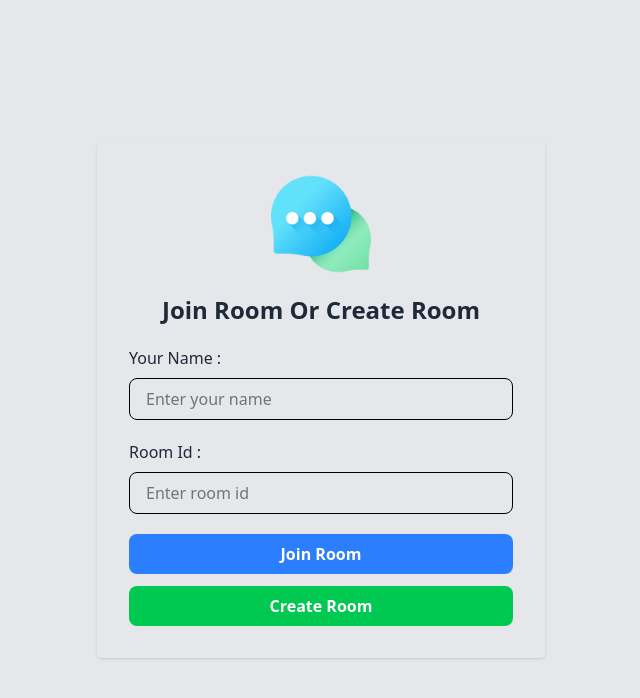
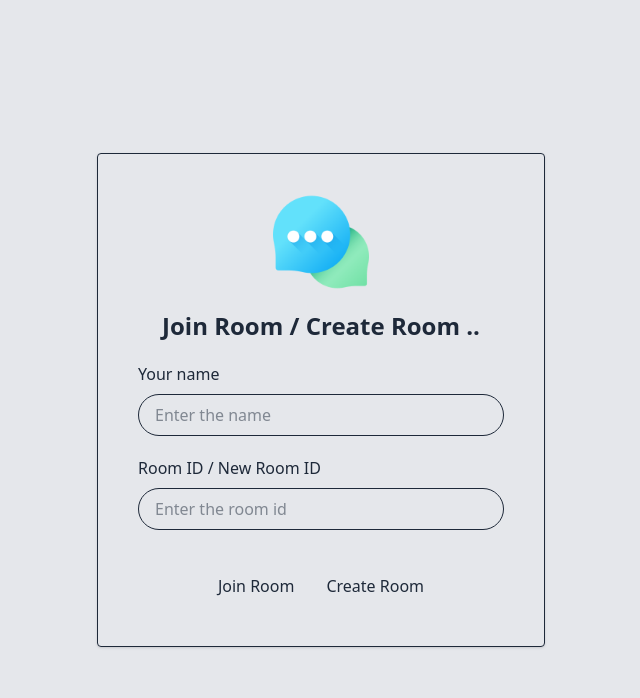
Before and after one commit to CodeHarsh108/Chat-App-Frontend, a React (Vite) app: page / in a window 1280 px wide. Shown: the top 698 px of the page, without its empty margins (319-959 px from the left). Built offline with nearby package versions, Linux system fonts and the light colour scheme.

Commit message:
Normal State

```diff
--- a/src/components/ChatPage.jsx
+++ b/src/components/ChatPage.jsx
@@ -1,101 +1,129 @@
-import React, { useEffect, useRef, useState } from 'react'
-import { MdAttachFile, MdSend } from 'react-icons/md'
-import { useChatContext } from '../context/ChatContext';
-import { useNavigate } from 'react-router';
-import SockJS from 'sockjs-client';
+import React, { useEffect, useRef, useState } from "react";
+import { MdAttachFile, MdSend } from "react-icons/md";
+import useChatContext from "../context/ChatContext";
+import { useNavigate } from "react-router";
+import SockJS from "sockjs-client";
+import { Stomp } from "@stomp/stompjs";
+import toast from "react-hot-toast";
 import { baseURL } from "../config/AxiosHelper";
-import { Stomp } from '@stomp/stompjs';
-import toast from 'react-hot-toast';
-import { getMessages } from '../services/RoomServices';
-import { timeAgo } from '../config/helper';
-
-
-
-export const ChatPage = () => {
-
-  const {roomId, currentUser, connected, setConnected, setRoomId, setCurrentUser} = useChatContext();
+import { getMessagess } from "../services/RoomServices";
+import { timeAgo } from "../config/helper";
+const ChatPage = () => {
+  const {
+    roomId,
+    currentUser,
+    connected,
+    setConnected,
+    setRoomId,
+    setCurrentUser,
+  } = useChatContext();
+  // console.log(roomId);
+  // console.log(currentUser);
+  // console.log(connected);
 
   const navigate = useNavigate();
   useEffect(() => {
-    if(!connected || !roomId || !currentUser){
-      navigate('/');
+    if (!connected) {
+      navigate("/");
     }
-  },[connected, roomId, currentUser]);
-
-
+  }, [connected, roomId, currentUser]);
 
   const [messages, setMessages] = useState([]);
-const [input, setInput] = useState('');
+  const [input, setInput] = useState("");
   const inputRef = useRef(null);
   const chatBoxRef = useRef(null);
   const [stompClient, setStompClient] = useState(null);
 
+  //page init:
+  //messages ko load karne honge
+
   useEffect(() => {
-  async function loadMessages(){
-    try{
-      const messages = await getMessages(roomId);
+    async function loadMessages() {
+      try {
+        const messages = await getMessagess(roomId);
+        // console.log(messages);
         setMessages(messages);
-    } catch (error) {
-      console.error('Error loading messages: ', error);
+      } catch (error) {}
     }
-  }
-  if(connected){
+    if (connected) {
       loadMessages();
     }
   }, []);
 
+  //scroll down
+
   useEffect(() => {
-  if(chatBoxRef.current){
+    if (chatBoxRef.current) {
       chatBoxRef.current.scroll({
         top: chatBoxRef.current.scrollHeight,
-      behavior: 'smooth',
+        behavior: "smooth",
       });
     }
   }, [messages]);
 
+  //stompClient ko init karne honge
+  //subscribe
+
   useEffect(() => {
     const connectWebSocket = () => {
+      ///SockJS
       const sock = new SockJS(`${baseURL}/chat`);
       const client = Stomp.over(sock);
+
       client.connect({}, () => {
         setStompClient(client);
-    toast.success('Connected to chat server');
+
+        toast.success("connected");
+
         client.subscribe(`/topic/room/${roomId}`, (message) => {
           console.log(message);
-      const newMessage  = JSON.parse(message.body);
-      setMessages((prev) => [...prev, newMessage] );
-    }
-    );
+
+          const newMessage = JSON.parse(message.body);
+
+          setMessages((prev) => [...prev, newMessage]);
+
+          //rest of the work after success receiving the message
+        });
       });
     };
-  if(connected){
+
+    if (connected) {
       connectWebSocket();
     }
-},[roomId]);
 
-const sendMessage = async () =>{
-  if(stompClient && connected && input.trim() !== ''){
-    console.log('sending message: ', input);
+    //stomp client
+  }, [roomId]);
+
+  //send message handle
+
+  const sendMessage = async () => {
+    if (stompClient && connected && input.trim()) {
+      console.log(input);
 
       const message = {
         sender: currentUser,
         content: input,
-    roomId: roomId
+        roomId: roomId,
+      };
+
+      stompClient.send(
+        `/app/sendMessage/${roomId}`,
+        {},
+        JSON.stringify(message)
+      );
+      setInput("");
     }
 
-  stompClient.send(`/app/sendMessage/${roomId}`, {}, JSON.stringify(message));
-  setInput("");
-}
+    //
   };
 
-function handleLogout(){
+  function handleLogout() {
     stompClient.disconnect();
     setConnected(false);
     setRoomId("");
     setCurrentUser("");
-  navigate('/');
+    navigate("/");
   }
-
 
   return (
     <div className="">
@@ -143,11 +171,10 @@ function handleLogout(){
             >
               <div className="flex flex-row gap-2">
                 <img
-  className="h-10 w-10 rounded-full"
-  src={`https://api.dicebear.com/7.x/identicon/svg?seed=${message.sender}`}
-  alt="avatar"
+                  className="h-10 w-10"
+                  src={"https://avatar.iran.liara.run/public/43"}
+                  alt=""
                 />
-
                 <div className="flex flex-col gap-1">
                   <p className="text-sm font-bold">{message.sender}</p>
                   <p>{message.content}</p>
--- a/src/components/JoinCreateChat.jsx
+++ b/src/components/JoinCreateChat.jsx
@@ -1,126 +1,142 @@
-import React, { useState } from 'react'
-import chatIcon from '../assets/chat.png'
-import { MdRoom } from 'react-icons/md';
-import toast from 'react-hot-toast';
-import { createRoomAPI} from '../services/RoomServices';
-import { useChatContext } from '../context/ChatContext';
-import { useNavigate } from 'react-router';
-import { joinRoomAPI } from '../services/RoomServices';
-
-
+import React, { useState } from "react";
+import chatIcon from "../assets/chat.png";
+import toast from "react-hot-toast";
+import  {createRoomApi, joinChatApi}  from "../services/RoomServices";
+import useChatContext from "../context/ChatContext";
+import { useNavigate } from "react-router";
 const JoinCreateChat = () => {
-
-
   const [detail, setDetail] = useState({
-    roomId : '',
-    username : '',
+    roomId: "",
+    userName: "",
   });
 
-  const {roomId, username, connected, setRoomId, setCurrentUser, setConnected} = useChatContext();
+  const { roomId, userName, setRoomId, setCurrentUser, setConnected } =
+    useChatContext();
   const navigate = useNavigate();
 
-
-
-  function handleFormInputChange(event){
+  function handleFormInputChange(event) {
     setDetail({
       ...detail,
-      [event.target.name] : event.target.value,
+      [event.target.name]: event.target.value,
     });
   }
 
-
-  function validateForm(){
-    if(detail.username === " " || detail.roomId === " "){
-      toast.error("Please fill all the fields");
+  function validateForm() {
+    if (detail.roomId === "" || detail.userName === "") {
+      toast.error("Invalid Input !!");
       return false;
     }
     return true;
   }
 
-  async function joinChat(){
-    if(validateForm()){
-      //logic to join chat
-      try{
-      const room = await joinRoomAPI(detail.roomId);
-      toast.success("Joined room successfully");
-      setCurrentUser(detail.username);
+  async function joinChat() {
+    if (validateForm()) {
+      try {
+        const room = await joinChatApi(detail.roomId);
+        toast.success("joined..");
+        setCurrentUser(detail.userName);
         setRoomId(room.roomId);
         setConnected(true);
-      navigate('/chat');
-      }catch(error){
-        console.log("Error joining room: ", error);
-        if(error.status == 404){
-          toast.error("Room not found");
-        }else{
+        navigate("/chat");
+      } catch (error) {
+       console.log("Join error:", error);
+      if (error.response && error.response.status === 400) {
+        toast.error(error.response.data || "Room not found!");
+      } else {
         toast.error("Error joining room");
       }
       }
     }
   }
 
-  async function createRoom(){
-    if(validateForm()){
-      console.log("Creating Room");
+  async function createRoom() {
+    if (validateForm()) {
+      //create room
       console.log(detail);
-      // Call API to create room on backend
-      try{
-        const response = await createRoomAPI(detail.roomId);
-        console.log("Room created successfully: ", response);
-        toast.success("Room created successfully");
+      // call api to create room on backend
+      try {
+        const response = await createRoomApi(detail.roomId);
+        console.log(response);
+        toast.success("Room Created Successfully !!");
         //join the room
-        setCurrentUser(detail.username);
+        setCurrentUser(detail.userName);
         setRoomId(response.roomId);
         setConnected(true);
-        // forward to chat page...
-        navigate('/chat');
 
-      } catch(error){
-        console.log("Error creating room: ", error);
-        if(error.status == 400){
-          toast.error("Room already exists");
-        }else{
-          toast.error("Error creating room");
+        navigate("/chat");
+
+        //forward to chat page...
+      } catch (error) {
+        console.log(error);
+        if (error.status == 400) {
+          toast.error("Room  already exists !!");
+        } else {
+          toast("Error in creating room");
         }
       }
     }
   }
 
-
-
   return (
-    <div className='min-h-screen flex items-center justify-center'>
-
-
-        <div className=' p-8 w-full flex flex-col gap-5 max-w-md rounded dark:bg-gray-600 shadow'>
+    <div className="min-h-screen flex items-center justify-center ">
+      <div className="p-10 dark:border-gray-700 border w-full flex flex-col gap-5 max-w-md rounded dark:bg-gray-900 shadow">
         <div>
-            <img src={chatIcon} className='w-25 mx-auto'/>
-          </div>
-            <h1 className='text-2xl font-semibold text-center margin'>Join Room Or Create Room</h1>
-            <div className=''>
-                <label htmlFor="name" className='block font-medium mb-2'>Your Name : </label>
-                <input onChange={handleFormInputChange} value={detail.username} name='username' placeholder='Enter your name ' type="text" id='name' className='w-full dark:bg-gray-200 px-4 py-2 border dark:border-gray-300 rounded-lg focus:outline-none focus:ring-2 focus:ring-blue-500 text-black'/>
+          <img src={chatIcon} className="w-24 mx-auto" />
         </div>
 
-
-            <div className=''>
-                <label htmlFor="name" className='block font-medium mb-2'>Room Id : </label>
-                <input onChange={handleFormInputChange} value={detail.roomId} name='roomId' placeholder='Enter room id ' type="text" id='name' className='w-full dark:bg-gray-200 px-4 py-2 border dark:border-gray-300 rounded-lg focus:outline-none focus:ring-2 focus:ring-blue-500 text-black'/>
+        <h1 className="text-2xl font-semibold text-center ">
+          Join Room / Create Room ..
+        </h1>
+        {/* name div */}
+        <div className="">
+          <label htmlFor="name" className="block font-medium mb-2">
+            Your name
+          </label>
+          <input
+            onChange={handleFormInputChange}
+            value={detail.userName}
+            type="text"
+            id="name"
+            name="userName"
+            placeholder="Enter the name"
+            className="w-full dark:bg-gray-600 px-4 py-2 border dark:border-gray-600 rounded-full focus:outline-none focus:ring-2 focus:ring-blue-500"
+          />
         </div>
 
-            <div>
-                <button onClick={joinChat} className='w-full bg-blue-500 hover:bg-blue-600 text-white font-semibold py-2 px-4 rounded-lg transition duration-300'>Join Room</button>
-                <button onClick={createRoom} className='w-full mt-3 bg-green-500 hover:bg-green-600 text-white font-semibold py-2 px-4 rounded-lg transition duration-300'>Create  Room</button>
+        {/* room id div */}
+        <div className="">
+          <label htmlFor="name" className="block font-medium mb-2">
+            Room ID / New Room ID
+          </label>
+          <input
+            name="roomId"
+            onChange={handleFormInputChange}
+            value={detail.roomId}
+            type="text"
+            id="name"
+            placeholder="Enter the room id"
+            className="w-full dark:bg-gray-600 px-4 py-2 border dark:border-gray-600 rounded-full focus:outline-none focus:ring-2 focus:ring-blue-500"
+          />
         </div>
 
+        {/* button  */}
+        <div className="flex justify-center gap-2 mt-4">
+          <button
+            onClick={joinChat}
+            className="px-3 py-2 dark:bg-blue-500 hover:dark:bg-blue-800 rounded-full"
+          >
+            Join Room
+          </button>
+          <button
+            onClick={createRoom}
+            className="px-3 py-2 dark:bg-orange-500 hover:dark:bg-orange-800 rounded-full"
+          >
+            Create Room
+          </button>
+        </div>
+      </div>
+    </div>
+  );
+};
 
-
-
-        </div>
-
-
-
-    </div>
-  )
-}
-
-export default JoinCreateChat
+export default JoinCreateChat;
--- a/src/context/ChatContext.jsx
+++ b/src/context/ChatContext.jsx
@@ -1,18 +1,27 @@
 import { createContext, useContext, useState } from "react";
 
-const ChatContext  = createContext();
+const ChatContext = createContext();
 
-export const ChatProvider = ({children}) => {
-    const [roomId, setRoomId] = useState('');
-    const [currentUser, setCurrentUser] = useState('');
-    const [connected, setConnected] = useState(false);
+export const ChatProvider = ({ children }) => {
+  const [roomId, setRoomId] = useState("");
+  const [currentUser, setCurrentUser] = useState("");
+  const [connected, setConnected] = useState(false);
 
-
-    return (
-        <ChatContext.Provider value={{roomId, setRoomId, connected,  currentUser, setCurrentUser, setConnected}}>
-            {children}
-        </ChatContext.Provider>
-    );
+  return (
+    <ChatContext.Provider
+      value={{
+        roomId,
+        currentUser,
+        connected,
+        setRoomId,
+        setCurrentUser,
+        setConnected,
+      }}
+    >
+      {children}
+    </ChatContext.Provider>
+  );
 };
 
-export const useChatContext = () => useContext(ChatContext);
+const useChatContext = () => useContext(ChatContext);
+export default useChatContext;
```
Also changed, not shown: src/config/AxiosHelper.js (+4 -4 lines), src/config/routes.jsx (+8 -7 lines), src/main.jsx (+13 -14 lines), src/services/RoomServices.js (+12 -14 lines). Lines whose indentation alone changed are shown as unchanged.
